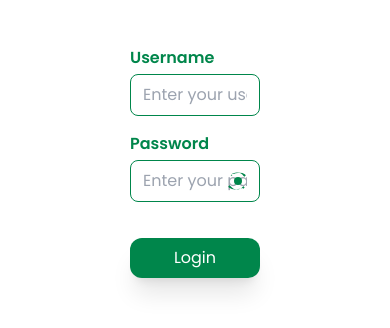
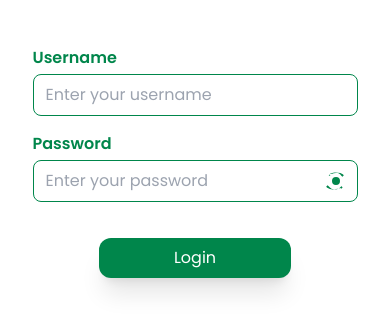
Before and after one commit to Fortunate-Coffee/Front-End-Fortunate-Coffee, a React (Create React App) app: page /login in a window 390 px wide. Shown: the part 274-602 px from the top of the page. Built offline with nearby package versions, Linux system fonts and the light colour scheme.

Commit message:
Deleting Req Spicy Radio Button and Making Responsive Login

```diff
--- a/src/component/atoms/ReqOrder.jsx
+++ /dev/null
@@ -1,18 +0,0 @@
-import { reqSauce } from "../../menu";
-
-const ReqOrder = () => {
-    return(
-        <form>
-            {reqSauce.map((sauce, index) => (
-                <div key={index}>
-                    <input type="radio" id={sauce.id} name={sauce.name} value={sauce.value} className="mt-2 me-3" />
-                    <label htmlFor={sauce.id}>
-                        {sauce.value}
-                    </label>
-                </div>
-            ))}
-        </form>
-    );
-}
-
-export default ReqOrder;
--- a/src/component/templates/Cart.jsx
+++ b/src/component/templates/Cart.jsx
@@ -19,7 +19,6 @@ const Cart = () => {
             <div className='fixed top-0 z-0 w-full h-auto bg-white shadow-lg flex px-7 py-4'>
                 <BackButton />
                 <h1 className="grow font-medium">Your Cart</h1>
-                <ShoppingCartButton />
             </div>
             <div className="mx-7 my-4">
                 {/* Cek apakah ada item yang ditampilkan dalam CartItem */}
--- a/src/component/templates/DetailMenu.jsx
+++ b/src/component/templates/DetailMenu.jsx
@@ -2,7 +2,6 @@ import { useParams } from "react-router-dom";
 import { categoryFiles } from "../../menu";
 import BackButton from "../atoms/BackButton";
 import { formatPrice } from "../../menu";
-import ReqOrder from "../atoms/ReqOrder";
 import TextArea from "../atoms/TextArea";
 import QtyPicker from "../atoms/QtyPicker";
 import ShoppingCartButton from "../atoms/ShoppingCartButton";
@@ -44,8 +43,6 @@ const DetailMenu = () => {
                 <div className=" py-2 font-extralight text-justify">
                     <p>{selectedItem.detail}</p>
                 </div>
-                <p className="mt-5">Permintaan Khusus</p>
-                <ReqOrder />
                 <TextArea />
                 <QtyPicker className="flex items-center justify-center mt-1"/>
                 <AddToCartButton />
--- a/src/component/templates/Login.jsx
+++ b/src/component/templates/Login.jsx
@@ -26,7 +26,7 @@ const Login = ({ onLogin }) => {
             <div className="w-11/12 mt-32 mb-12">
                 <Logo sizeImg={48} sizeText={`xl`}/>
             </div>
-            <div className="mx-auto w-4/12">
+            <div className="mx-auto lg:w-4/12 xl:w-4/12 md:w-4/12 w-10/12">
                 <form onSubmit={handleSubmit} className="flex flex-col justify-center">
                     <div className="mb-4">
                     <label htmlFor="username" className="text-[#00864B] font-semibold block mb-1">Username</label>
@@ -73,7 +73,7 @@ const Login = ({ onLogin }) => {
                     </div>
                     </div>
                     <Link to={'/admin'} className="flex">
-                        <button type="submit" className="mx-auto w-48 bg-[#00864B] text-white text-center mt-5 py-2 rounded-xl shadow-xl hover:bg-[#00864B] focus:outline-none focus:bg-[#00864B]">Login</button>
+                        <button type="submit" className="mx-auto w-48 bg-[#00864B] text-white text-center mt-5 py-2 rounded-xl shadow-xl hover:bg-green-800 hover:scale-105 focus:outline-none focus:bg-[#00864B]">Login</button>
                     </Link>
                 </form>
             </div>
```
